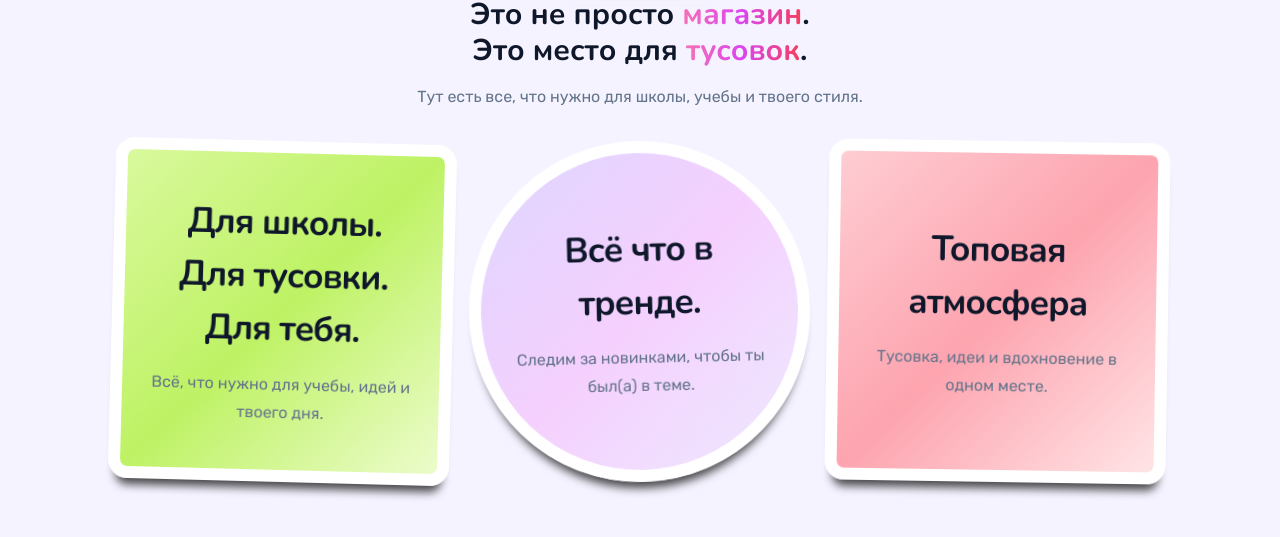
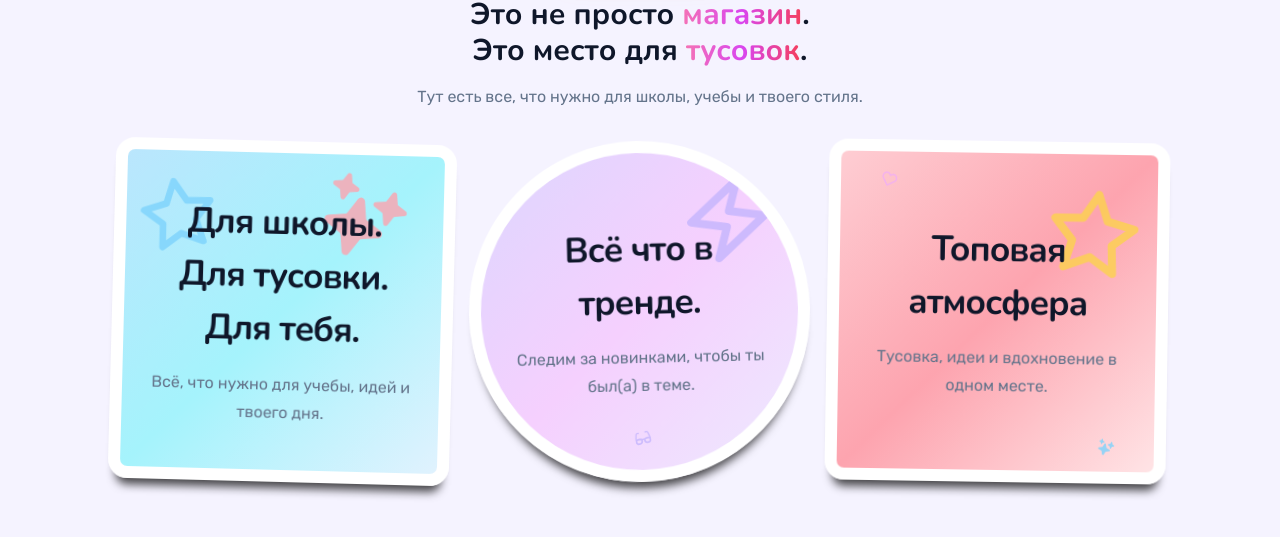
Before and after one commit to RahaAndiyskiy/Crash_celarya, a Next.js app: page / in a window 1280 px wide. Shown: the part 965-1502 px from the top of the page. Built offline with nearby package versions, Linux system fonts and the light colour scheme.

Commit message:
fix: update feature card decorations and add icon support

```diff
--- a/components/Features.jsx
+++ b/components/Features.jsx
@@ -1,6 +1,10 @@
+import { FiHeart, FiStar, FiZap } from 'react-icons/fi';
+import { FaGlasses } from 'react-icons/fa';
+import { IoSparkles } from 'react-icons/io5';
+
 export default function Features({ items }) {
   const cardBackgrounds = {
-    1: 'bg-gradient-to-br from-lime-200 via-lime-300 to-lime-100',
+    1: 'bg-gradient-to-br from-sky-200 via-cyan-200 to-sky-100',
     2: 'bg-gradient-to-br from-violet-200 via-fuchsia-200 to-violet-100',
     3: 'bg-gradient-to-br from-rose-200 via-rose-300 to-rose-100',
   };
@@ -15,6 +19,29 @@ export default function Features({ items }) {
     1: 'max-w-[420px] min-h-[280px] sm:min-h-[320px] rounded-[1.2rem]',
     2: 'aspect-square max-w-[340px] sm:max-w-[380px] min-h-0 rounded-full',
     3: 'max-w-[420px] min-h-[280px] sm:min-h-[320px] rounded-[1.2rem]',
+  };
+
+  const pastelColors = ['text-rose-300', 'text-fuchsia-300', 'text-violet-300', 'text-sky-300', 'text-emerald-300', 'text-lime-300', 'text-amber-300', 'text-cyan-300'];
+  const iconSizes = ['h-18 w-18', 'h-20 w-20', 'h-22 w-22', 'h-24 w-24'];
+  const iconRotations = ['rotate-[8deg]', 'rotate-[12deg]', 'rotate-[16deg]', 'rotate-[20deg]'];
+
+  const seededOption = (options, seed) => options[seed % options.length];
+  const seedFor = (itemId, index) => (itemId * 7 + index * 13 + 11) % 97;
+
+  const cardDecorations = {
+    1: [
+      { position: 'top-6 left-3', icon: FiStar, sizeOverride: 'h-20 w-20', rotateOverride: '-rotate-[10deg]' },
+      { position: 'top-6 right-10', icon: IoSparkles },
+    ],
+    2: [
+      { position: 'top-5 right-5', icon: FiZap },
+      { position: 'left-1/2 bottom-6 -translate-x-1/2', icon: FaGlasses, sizeOverride: 'h-18 w-18', rotateOverride: '-rotate-[12deg]', colorOverride: 'text-violet-300' },
+    ],
+    3: [
+      { position: 'top-5 left-10', icon: FiHeart },
+      { position: 'top-8 right-4', icon: FiStar },
+      { position: 'bottom-4 right-10', icon: IoSparkles },
+    ],
   };
 
   return (
@@ -61,6 +88,23 @@ export default function Features({ items }) {
               key={item.id}
               className={`relative mx-auto overflow-hidden border-[12px] border-white ${cardShapes[item.id] ?? 'max-w-[420px] min-h-[280px] sm:min-h-[320px] rounded-[1.2rem]'} ${cardBackgrounds[item.id] ?? 'bg-slate-100'} ${cardTransforms[item.id] ?? ''} transform-gpu shadow-[0_14px_10px_-8px_rgba(0,0,0,0.72)] transition duration-300 ease-out hover:-translate-y-1 hover:rotate-0`}
             >
+              <div className="pointer-events-none absolute inset-0 z-0 overflow-hidden">
+                {(cardDecorations[item.id] ?? []).map((dec, index) => {
+                  const Icon = dec.icon;
+                  const seed = seedFor(item.id, index);
+                  const colorClass = dec.colorOverride ?? seededOption(pastelColors, seed + 1);
+                  const sizeClass = dec.sizeOverride ?? seededOption(iconSizes, seed + 2);
+                  const rotateClass = dec.rotateOverride ?? seededOption(iconRotations, seed + 3);
+                  return (
+                    <span
+                      key={index}
+                      className={`absolute ${dec.position} ${sizeClass} ${rotateClass} ${colorClass} opacity-80`}
+                    >
+                      <Icon className="h-full w-full" />
+                    </span>
+                  );
+                })}
+              </div>
               <div className="relative z-10 flex h-full flex-col items-center justify-center px-6 py-8 text-center">
                 <h3 className="text-[clamp(1.4rem,4vw,2.2rem)] font-nunito font-semibold text-primary tracking-[-0.03em]">
                   {item.title.split('. ').map((part, index, array) => (
--- a/package.json
+++ b/package.json
@@ -13,7 +13,8 @@
     "lucide-react": "^1.12.0",
     "next": "14.2.5",
     "react": "18.3.1",
-    "react-dom": "18.3.1"
+    "react-dom": "18.3.1",
+    "react-icons": "^5.6.0"
   },
   "devDependencies": {
     "autoprefixer": "10.4.19",
```
Also changed, not shown: 1 other file (tests, documents, lock files or other folders).
